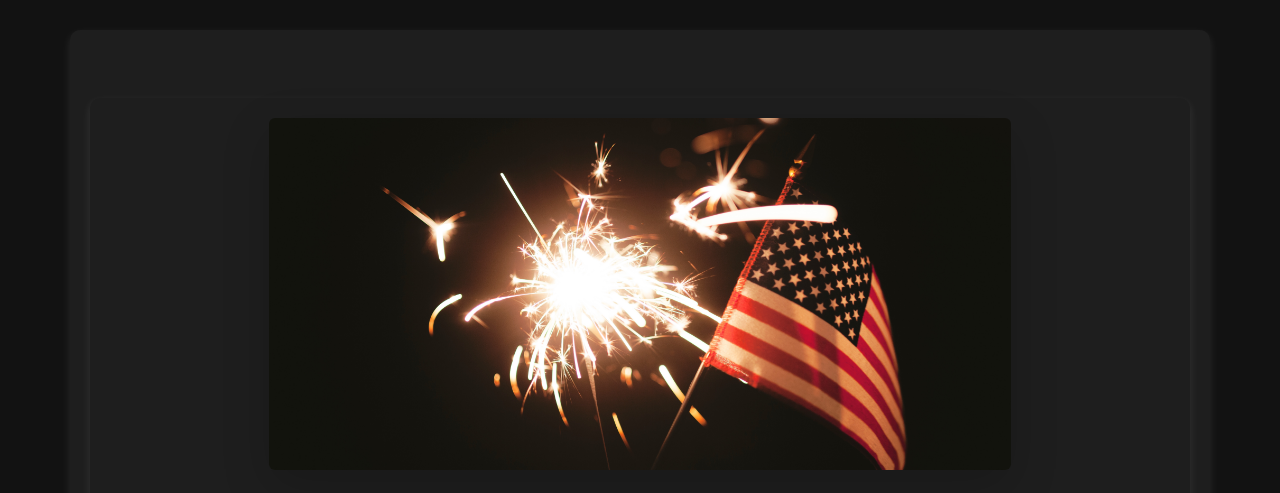
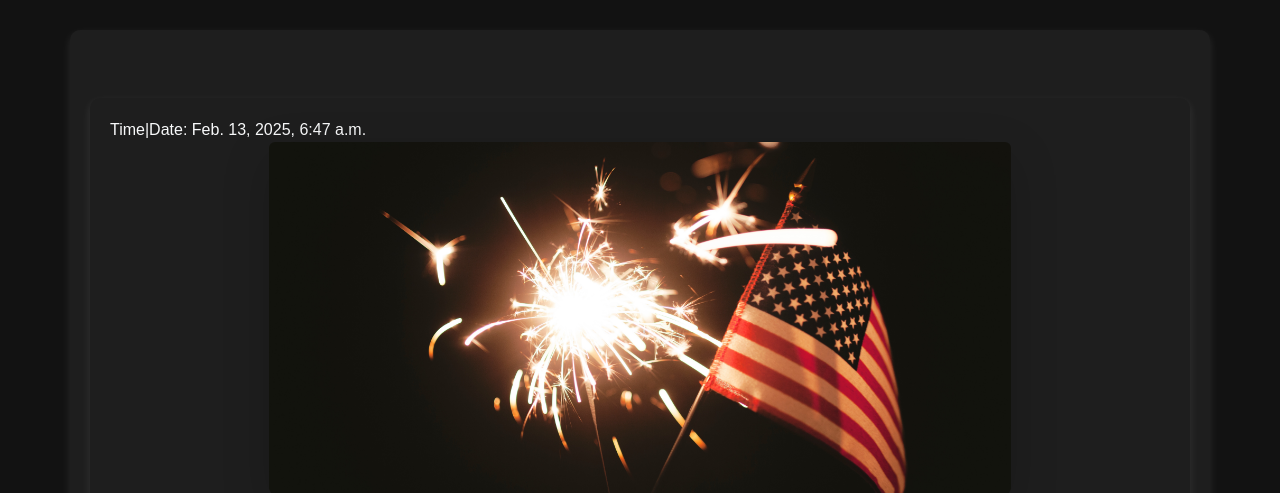
Before and after one commit to Xcheche/noahide, a Django app: page / in a window 1280 px wide. Shown: the part 478-971 px from the top of the page. Run offline with Django 3.2, Linux system fonts and the light colour scheme; data comes from the database, SQL or seed files in the repository.

Commit message:
changed ui

```diff
--- a/posts/templates/base.html
+++ b/posts/templates/base.html
@@ -132,10 +132,14 @@
       <a href="#" class="btn-custom">Explore Now</a>
     </div>
 
+
+
     <!-- Main Content -->
     <div class="container">
+
       {% block content %} {% endblock %}
     </div>
+
 
     <!-- Footer -->
     <footer class="footer">
--- a/posts/templates/posts/home.html
+++ b/posts/templates/posts/home.html
@@ -5,6 +5,7 @@
   {% load static %}
 
   <!-- Hero Section -->
+     <time class="text-light  text-bold datetime="{{ time }}">Time|Date: {{ time }}</time>
   <div class="text-center">
     <img
       src="{% static 'posts/home.jpg' %}"
--- a/posts/views.py
+++ b/posts/views.py
@@ -1,11 +1,17 @@
 from django.shortcuts import render, get_object_or_404
+from datetime import datetime
 
 from .models import Post
 
 # Create your views here.
 def home(request):
+    time = datetime.now()
     posts  = Post.objects.order_by('-pub_date')
-    return render(request, 'posts/home.html', {'posts':posts})
+    context = {
+        'posts': posts,
+        'time': time
+    }
+    return render(request, 'posts/home.html', context)
 
 def post_details(request, post_id):
     post = get_object_or_404(Post, pk=post_id)
```
